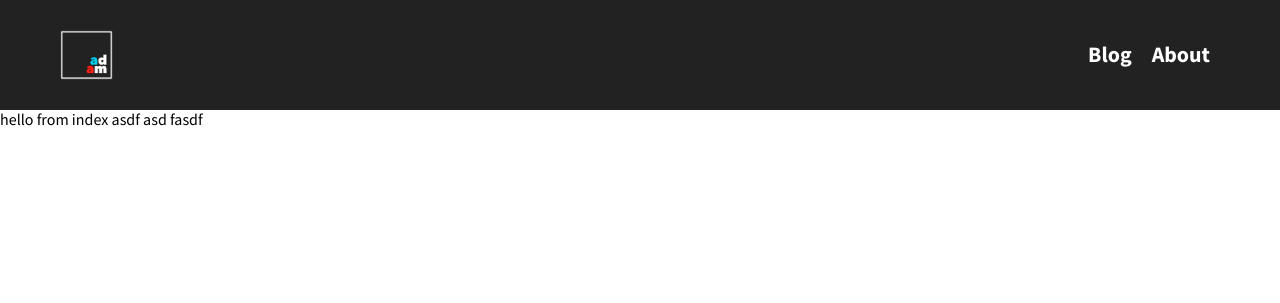
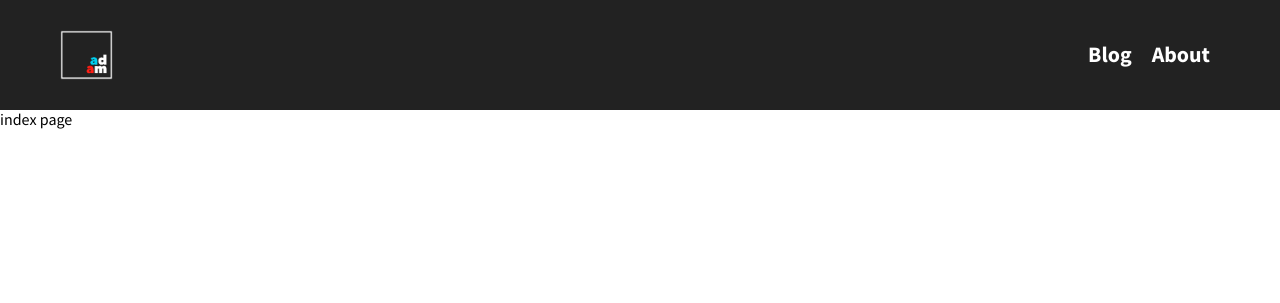
Before and after one commit to AdamGonda/adamgonda.com, a Jekyll site: the page built from index.html, in a window 1280 px wide. Shown: the top 303 px of the page. Built offline with Jekyll 4.4.1, drawn with Linux system fonts in a browser that asks for light colours.

Commit message:
add about page

```diff
--- /dev/null
+++ b/about.html
@@ -0,0 +1,5 @@
+---
+layout: default
+---
+
+<h1>this is the about page</h1>
--- a/index.html
+++ b/index.html
@@ -1,4 +1,4 @@
 ---
 layout: default
 ---
-hello from index  asdf asd fasdf
+index page
```
